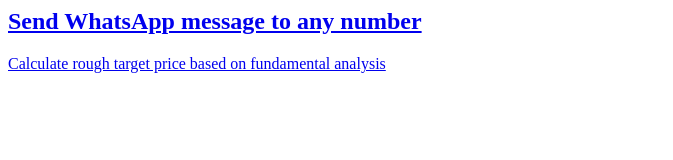
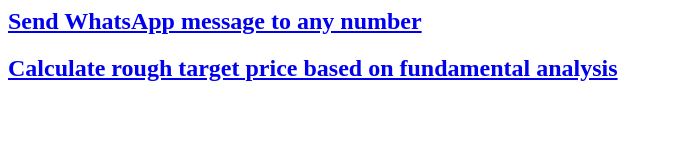
Before and after one commit to sudheshk/sudheshk.github.io, a plain HTML site: page index.html in a window 1280 px wide. Shown: the whole page, without its empty margins (0-673 px from the left). Drawn offline with Linux system fonts and the light colour scheme.

Commit message:
Update index.html

```diff
--- a/index.html
+++ b/index.html
@@ -3,14 +3,15 @@
 <title> useful tools created by me</title>
 
 </head>
-<body>
+<body margin = "10%">
 
   <h2>
     <a href = "https://sudheshk.github.io/whatsapp/" > Send WhatsApp message to any number </a>
   </h2>
 
-  <a href = "https://sudheshk.github.io/targetstockprice/" > Calculate rough target price based on fundamental analysis </a>
-
+  <h2>
+    <a href = "https://sudheshk.github.io/targetstockprice/" > Calculate rough target price based on fundamental analysis </a>
+  </h2>
 
 </body>
 </html>
```
